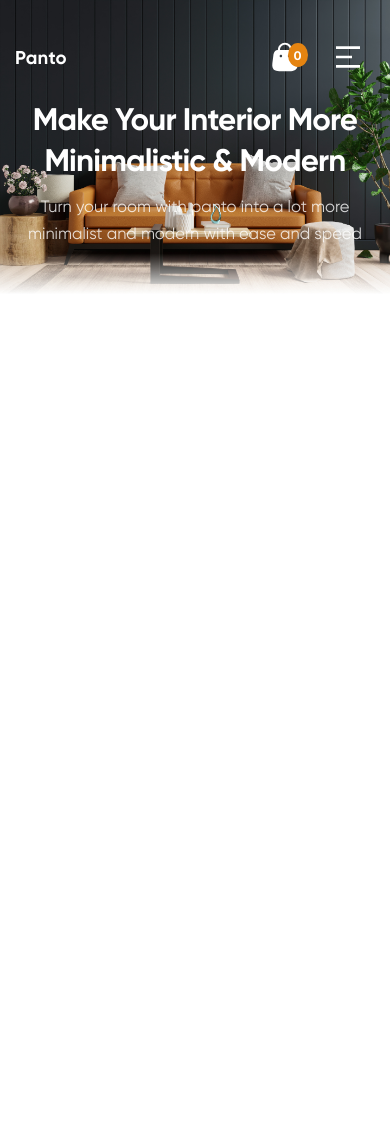
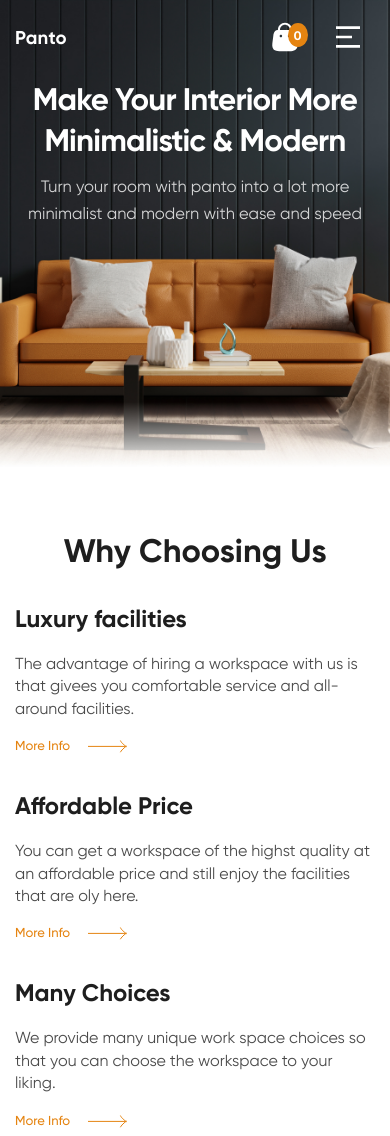
Before and after one commit to EvgMarty/Panto, a plain HTML site: page index.html in a window 390 px wide. Shown: the top 1136 px of the page. Before the commit the page ends 844 px from the top, so only its background shows below. Drawn offline with nearby package versions, Linux system fonts and the light colour scheme.

Commit message:
finish mobile adaptive

```diff
--- a/index.html
+++ b/index.html
@@ -205,10 +205,12 @@
       </div>
     </header>
 
-    <section class="benefits hidden">
+    <section class="benefits">
       <div class="container">
         <div class="benefits-grid">
-          <h2 class="benefits-title">Why Choosing Us</h2>
+          <div class="benefits-title">
+            <h2 class="title-2">Why Choosing Us</h2>
+          </div>
 
           <div class="benefit">
             <h3 class="benefit-title">Luxury facilities</h3>
@@ -240,9 +242,11 @@
       </div>
     </section>
 
-    <section class="products hidden">
+    <section class="products">
       <div class="container">
-        <h2 class="products-title">Best Selling Product</h2>
+        <div class="products-title">
+          <h2 class="title-2">Best Selling Product</h2>
+        </div>
 
         <div class="products-tabs">
           <div class="tab-controls">
@@ -828,7 +832,7 @@
       </div>
     </section>
 
-    <footer class="footer hidden">
+    <footer class="footer">
       <div class="container container--small">
         <div class="footer__grid">
           <div class="footer__desc">
--- a/js/main.js
+++ b/js/main.js
@@ -26,25 +26,25 @@ function closeHint() {
 
 // swiper
 const swiper = new Swiper('.swiper', {
-  slidesPerView: 4,
+  slidesPerView: 1,
   spaceBetween: 42,
   loop: true,
   freeMode: true,
 
-  // breakpoints: {
-  //   640: {
-  //     slidesPerView: 2,
-  //     spaceBetween: 20,
-  //   },
-  //   768: {
-  //     slidesPerView: 3,
-  //     spaceBetween: 40,
-  //   },
-  //   1024: {
-  //     slidesPerView: 4,
-  //     spaceBetween: 50,
-  //   },
-  // },
+  breakpoints: {
+    600: {
+      slidesPerView: 2,
+      spaceBetween: 20,
+    },
+    920: {
+      slidesPerView: 3,
+      spaceBetween: 20,
+    },
+    1230: {
+      slidesPerView: 4,
+      spaceBetween: 40,
+    },
+  },
 
   // Navigation arrows
   navigation: {
--- a/sass/base/_base.scss
+++ b/sass/base/_base.scss
@@ -24,3 +24,8 @@ body {
 .hidden {
   display: none !important;
 }
+
+.title-2 {
+  font-weight: 700;
+  font-size: clamp(32px, 1.821rem + 0.89vw, 42px);
+}
--- a/sass/base/_vars.scss
+++ b/sass/base/_vars.scss
@@ -34,16 +34,27 @@
   }
 }
 
+
+@mixin desc-small() {
+  @media (max-width: 1440px) {
+    @content;
+  }
+}
+
 @mixin tablet() {
   @media (max-width: 992px) {
     @content;
   }
 }
 
-
-
 @mixin mobile-xl() {
   @media (max-width: 819px) {
     @content;
   }
 }
+
+@mixin mobile() {
+  @media (max-width: 629px) {
+    @content;
+  }
+}
--- a/sass/blocks/_benefit.scss
+++ b/sass/blocks/_benefit.scss
@@ -3,11 +3,16 @@
   font-size: 24px;
   font-weight: 700;
 }
+
 .benefit-text {
   font-size: 16px;
   margin-bottom: 14px;
   font-weight: 400;
   line-height: 1.85;
 
+  @include mobile() {
+    line-height: 1.4;
+  }
+
   opacity: 0.8;
 }
--- a/sass/blocks/_benefits.scss
+++ b/sass/blocks/_benefits.scss
@@ -1,15 +1,26 @@
 .benefits {
-  padding: 110px 0 120px 0;
+  padding: clamp(60px, 2.679rem + 5.36vw, 120px) 0;
 }
 
 .benefits-grid {
   display: grid;
-  grid-template-columns: 3fr 3fr 3fr 3fr;
-  align-items: center;
+  grid-template-columns: repeat(4, 3fr);
+
   gap: 40px;
+
+  @include tablet() {
+    grid-template-columns: repeat(2, 1fr);
+    gap: clamp(1.875rem, 0.982rem + 4.46vw, 3.75rem) 20px;
+  }
+
+  @include mobile() {
+    grid-template-columns: 1fr;
+  }
 }
 .benefits-title {
-  font-size: 42px;
-  font-weight: 700;
   max-width: 260px;
+  @include mobile() {
+    max-width: 300px;
+    margin: 0 auto;
+  }
 }
--- a/sass/blocks/_footer.scss
+++ b/sass/blocks/_footer.scss
@@ -1,6 +1,6 @@
 .footer {
   background-color: var(--bg-footer);
-  padding: 118px 0 58px 0;
+  padding: clamp(60px, 2.714rem + 5.18vw, 118px) 0 58px 0;
   color: var(--footer-text-color);
 
   font-weight: 500;
@@ -20,11 +20,23 @@
 .footer__grid {
   display: grid;
   grid-template-columns: 3fr 1fr 2fr 2fr 2fr;
-  gap: 20px;
+  gap: 60px 20px;
   margin-bottom: 118px;
+
+  @include tablet() {
+    grid-template-columns: 4fr 1fr 3fr 3fr;
+  }
+
+  @include mobile() {
+    grid-template-columns: 1fr 1fr;
+  }
 }
 
 .footer__desc {
+  @include mobile() {
+    grid-column: 1/3;
+  }
+
   .footer__logo {
     margin-bottom: 29px;
   }
@@ -37,17 +49,31 @@
 .footer__nav {
   &--services {
     grid-column-start: 3;
+
+    @include mobile() {
+      grid-column-start: auto;
+    }
   }
 }
 .footer__flex {
   display: flex;
   align-items: center;
   justify-content: space-between;
+
+  @include mobile() {
+    flex-direction: column-reverse;
+    align-items: flex-start;
+  }
 }
 
 .footer__links {
   display: flex;
   gap: 40px;
+  flex-wrap: wrap;
+
+  @include mobile() {
+    gap: 20px;
+  }
 }
 
 .footer__nav-title {
--- a/sass/blocks/_header.scss
+++ b/sass/blocks/_header.scss
@@ -9,6 +9,13 @@
   padding-top: 40px;
 
   @include retina-bg(url(./../img/header/header_bg_x2.jpg));
+
+  @include mobile(){
+    padding-top: 20px;
+    padding-bottom: 240px;
+    background-position: center;
+    aspect-ratio: unset;
+  }
 
   a {
     color: var(--header-text-color);
--- a/sass/blocks/_products.scss
+++ b/sass/blocks/_products.scss
@@ -1,5 +1,5 @@
 .products {
-  padding: 107px 0 50px 0;
+  padding: clamp(60px, 2.911rem + 4.2vw, 107px) 0 50px 0;
   background: var(--bg-special);
 }
 
@@ -14,7 +14,13 @@
   text-align: center;
 }
 .products-slider {
-  margin-bottom: 60px;
+  margin-bottom: clamp(20px, 0.06rem + 5.95vw, 60px);
+  @include desc-small() {
+    padding: 0 40px;
+  }
+  @include desc-small() {
+    padding: 0 20px;
+  }
 }
 .products-link {
   text-align: center;
--- a/sass/blocks/_read-more.scss
+++ b/sass/blocks/_read-more.scss
@@ -9,6 +9,8 @@
 
   color: var(--accent);
 
+  transition: all .1s ease-in;
+
   &::after {
     content: url(../../img/icons/arrow_right.svg);
     height: 24px;
@@ -17,4 +19,8 @@
   &--xl {
     font-size: 18px;
   }
+
+  &:hover {
+    gap: 20px;
+  }
 }
--- a/sass/blocks/_tabs.scss
+++ b/sass/blocks/_tabs.scss
@@ -22,6 +22,11 @@
   line-height: 1.85;
 
   transition: background-color 0.2s ease-in;
+  @include mobile() {
+    font-size: 12px;
+    font-weight: 700;
+    padding: 5px 15px;
+  }
 
   &:hover {
     background-color: rgba(255, 255, 255, 0.6);
```
Also changed, not shown: css/main.css, 1 other file.
